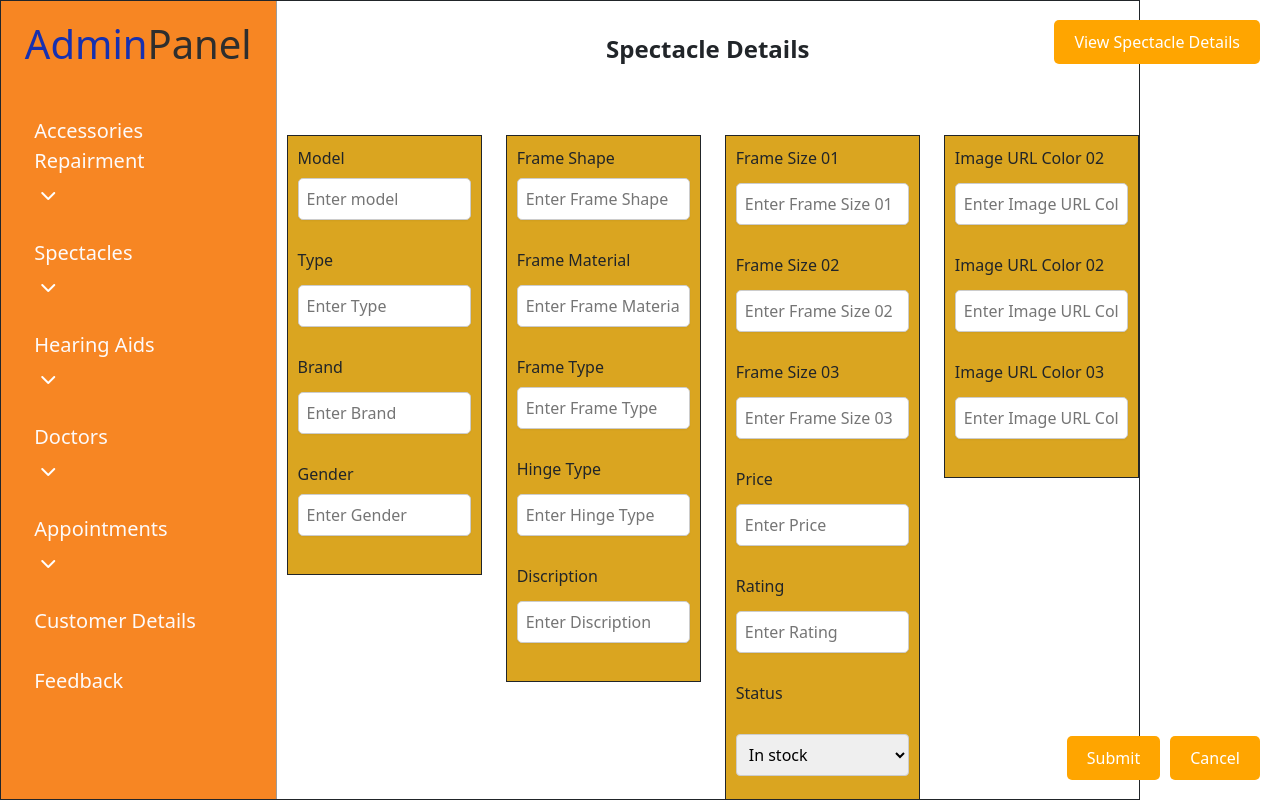
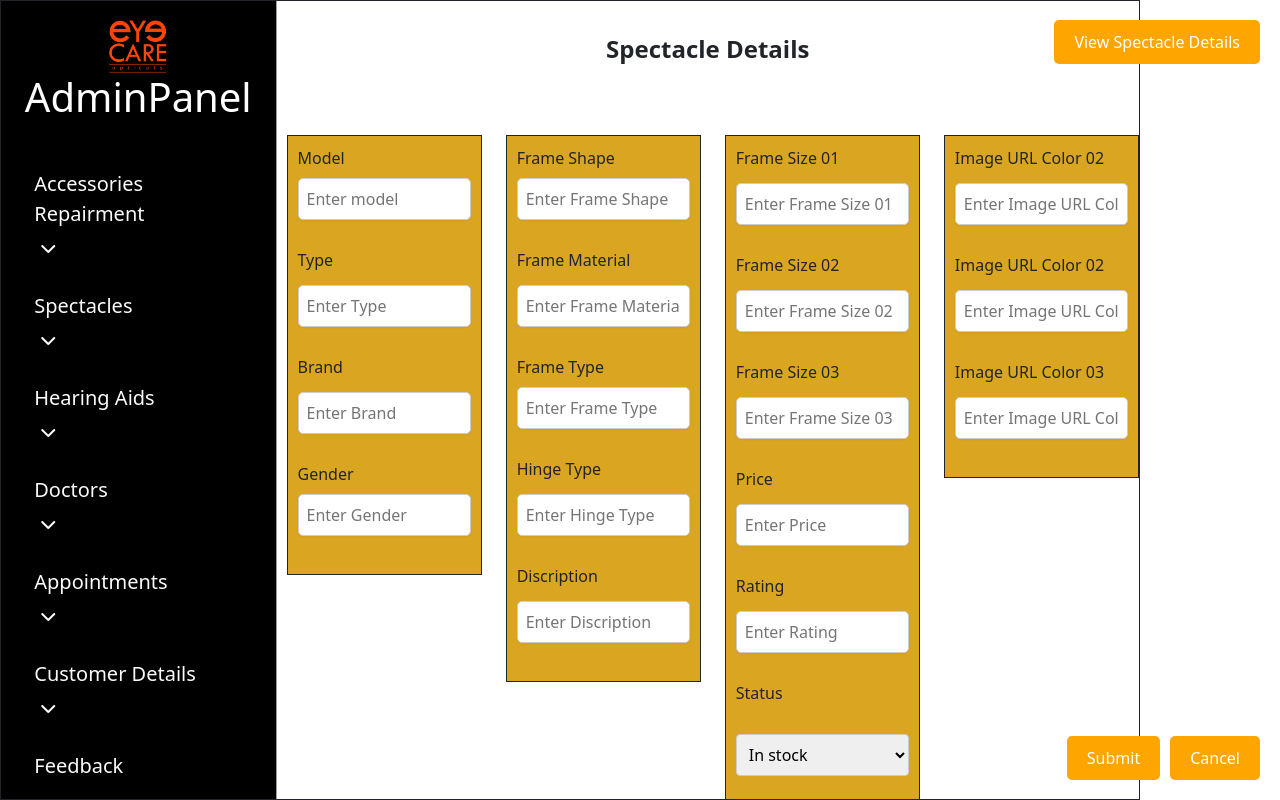
Before and after one commit to AbhishekPeiris/eYeCAREopticals, a React (Create React App) app in the folder frontend/: page /addspectacles in a window 1280 px wide. Built offline with nearby package versions, Linux system fonts and the light colour scheme.

Commit message:
Update Sidebar.jsx

```diff
--- a/frontend/src/components/Sidebar.jsx
+++ b/frontend/src/components/Sidebar.jsx
@@ -1,6 +1,8 @@
 import React, { useState } from "react";
 import CustomLink from "./structures/CustomeLink";
 import "@fortawesome/fontawesome-free/css/all.min.css";
+import logo from '../images/navbar_logo.png';
+import { Link } from 'react-router-dom';
 
 function Sidebar() {
   const [activeLinks, setActiveLinks] = useState({
@@ -35,7 +37,7 @@ function Sidebar() {
     { Name: "Hearing Aids", path: "/hearingaids", id: 2 },
     { Name: "Doctors", path: "/doctors", id: 3 },
     { Name: "Appointments", path: "/appointments", id: 4 },
-    { Name: "Customer Details", path: "/customerDetails", id: 5 },
+    { Name: "Customer Details", path: "/customer", id: 5 },
 
     { Name: "Feedback", path: "/Adminfeedback", id: 6 },
 
@@ -59,13 +61,19 @@ function Sidebar() {
       { Name: "View Doctor Details", path: "/viewdoctordetails" },
     ],
     [{ Name: "Doctor Appointment", path: "/viewdoctorappointment" }],
+
+    [
+      { Name: "Manage Customer Details", path: "/addcustomerdetails" },
+      { Name: "View Customer Details", path: "/viewcustomerdetails" },
+    ],
   ];
 
   return (
     <div className="sidebar" style={sidebarStyle}>
+      <Link to="/" className="navbar-brand"><img src={logo} alt="Logo" width={105} /></Link>
       <h1>
-        <span className="left">Admin</span>
-        <span className="right">Panel</span>
+        <span >Admin</span>
+        <span >Panel</span>
       </h1>
       <div className="navigationalLinks">
         <ul>
@@ -101,7 +109,7 @@ function Sidebar() {
 }
 
 const sidebarStyle = {
-  backgroundColor: "#f78623",
+  backgroundColor: "black",
   color: "#fff",
   padding: "20px",
 };
@@ -128,6 +136,7 @@ const iconStyle = {
 const sublistStyle = {
   listStyleType: "none",
   paddingLeft: "20px",
+  backgroundColor:"black"
 };
 
 const sublistItemStyle = {
```
